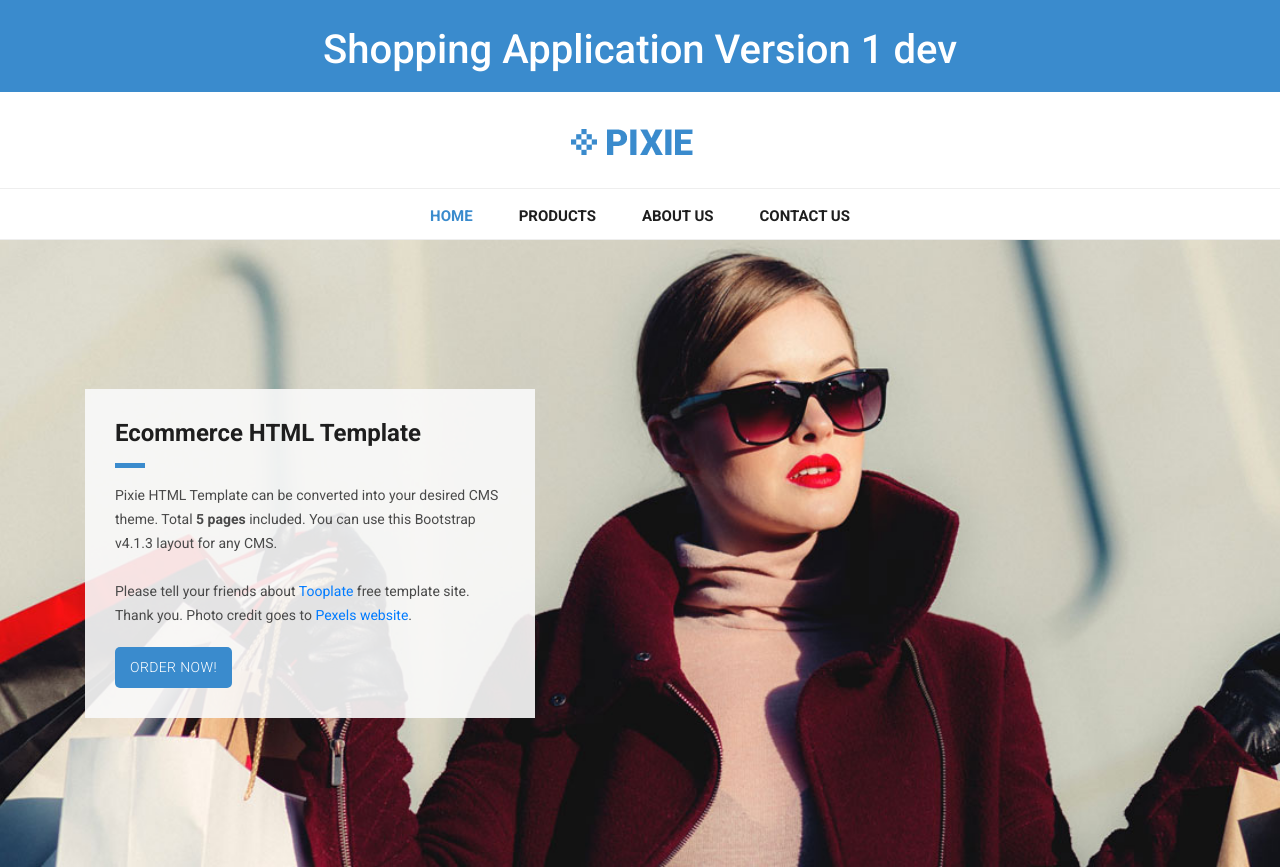
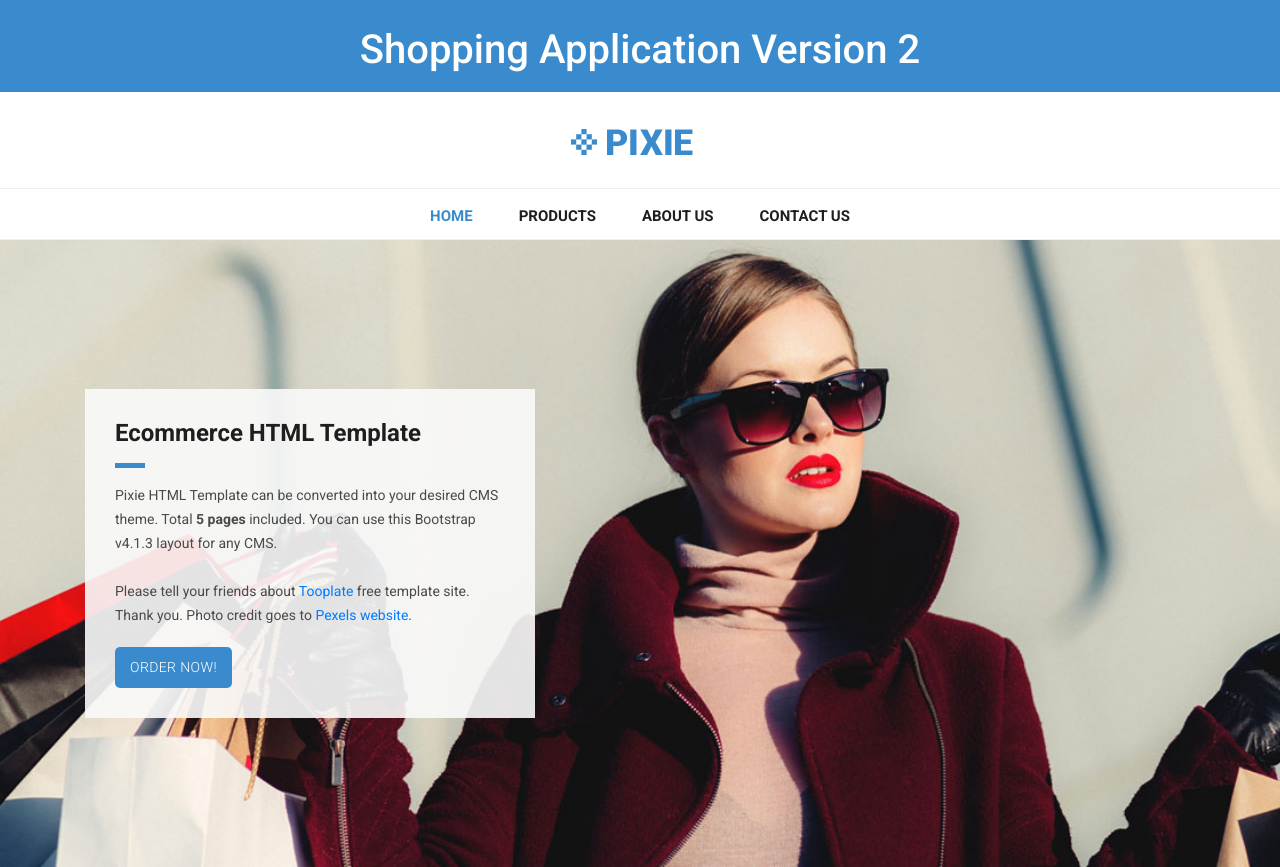
Before and after one commit to vishnugout/shopping-app, a PHP site: page / in a window 1280 px wide. Shown: the top 867 px of the page. Run offline with PHP 8.4, Linux system fonts and the light colour scheme.

Commit message:
application version 2

```diff
--- a/website/index.php
+++ b/website/index.php
@@ -36,7 +36,7 @@ https://www.tooplate.com/view/2114-pixie
                <?php
 $output = shell_exec('echo $HOSTNAME');
 echo "<h1><center><pre>$output</pre></center></h1>";
-echo "<h1><center>Shopping Application Version 1 dev</center></h1>"
+echo "<h1><center>Shopping Application Version 2</center></h1>"
 ?>
             </span>
           </div>
```
